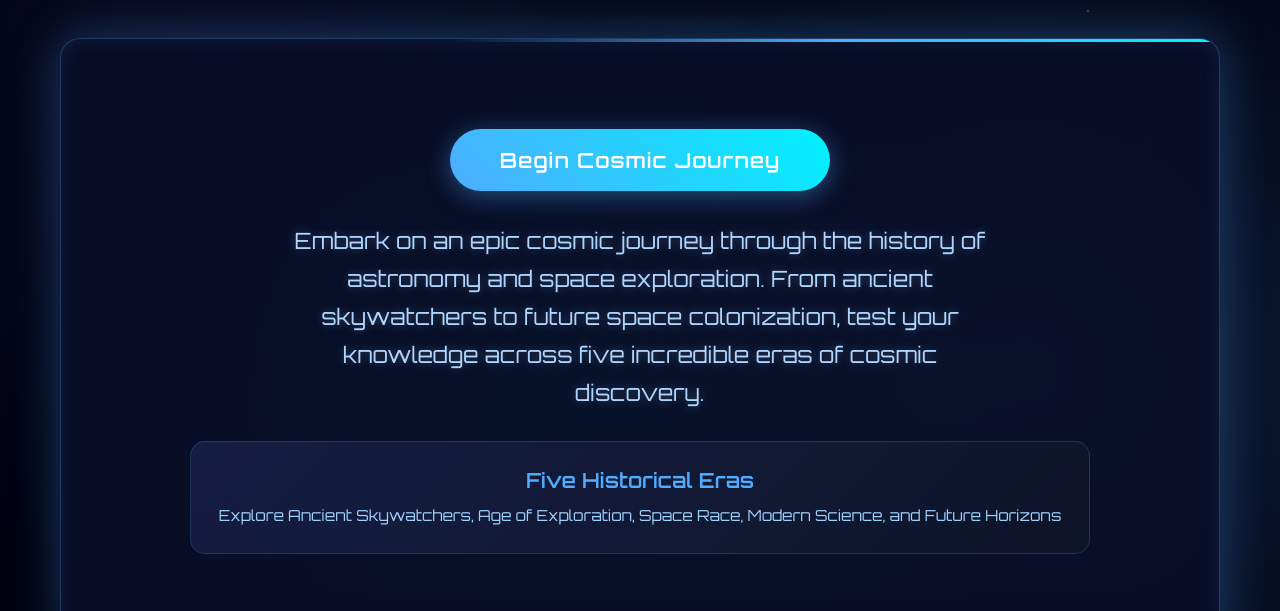
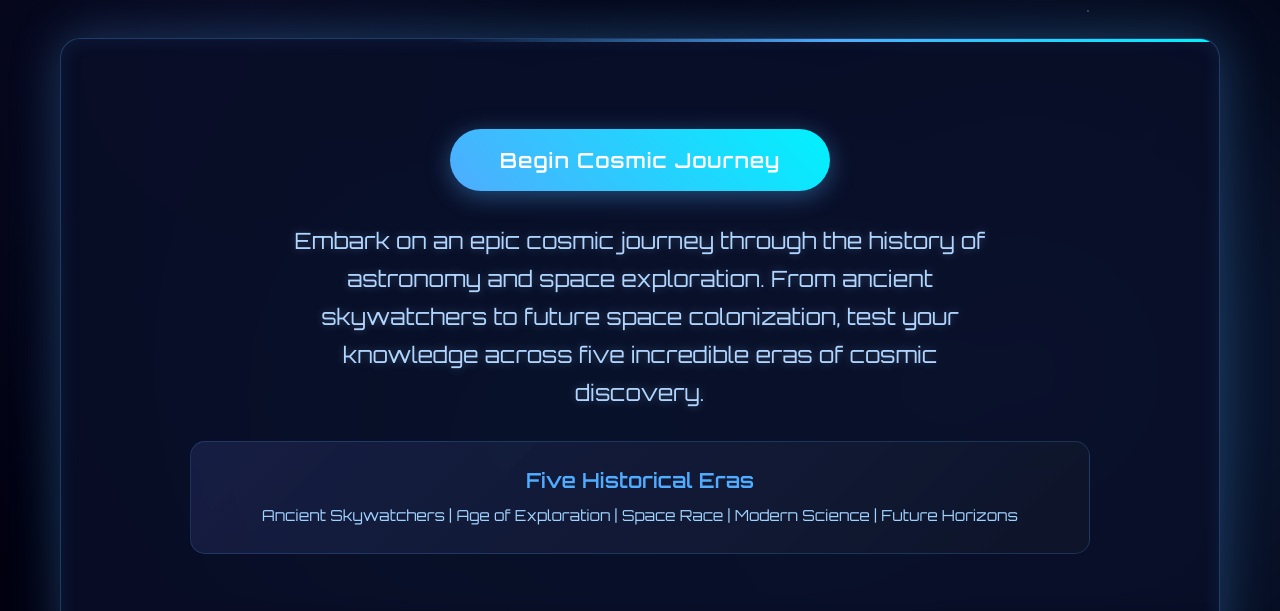
Before and after one commit to SkyLore2025/SkyLore2025.github.io, a plain HTML site: page index.html in a window 1280 px wide. Shown: the part 189-800 px from the top of the page. Drawn offline with Linux system fonts and the light colour scheme.

Commit message:
Update index.html

```diff
--- a/index.html
+++ b/index.html
@@ -827,7 +827,7 @@
                 <div class="start-features">
                     <div class="feature">
                         <div class="feature-title">Five Historical Eras</div>
-                        <div class="feature-desc">Explore Ancient Skywatchers, Age of Exploration, Space Race, Modern Science, and Future Horizons</div>
+                        <div class="feature-desc">Ancient Skywatchers  |  Age of Exploration  |  Space Race  |  Modern Science  |  Future Horizons</div>
                     </div>
                 </div>
             </div>
```
